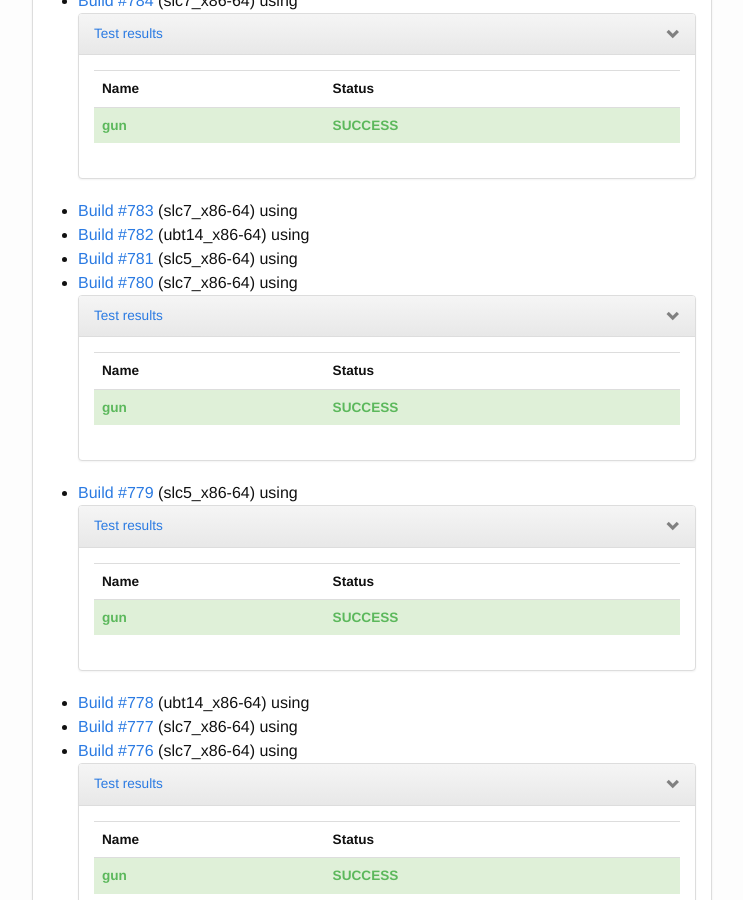
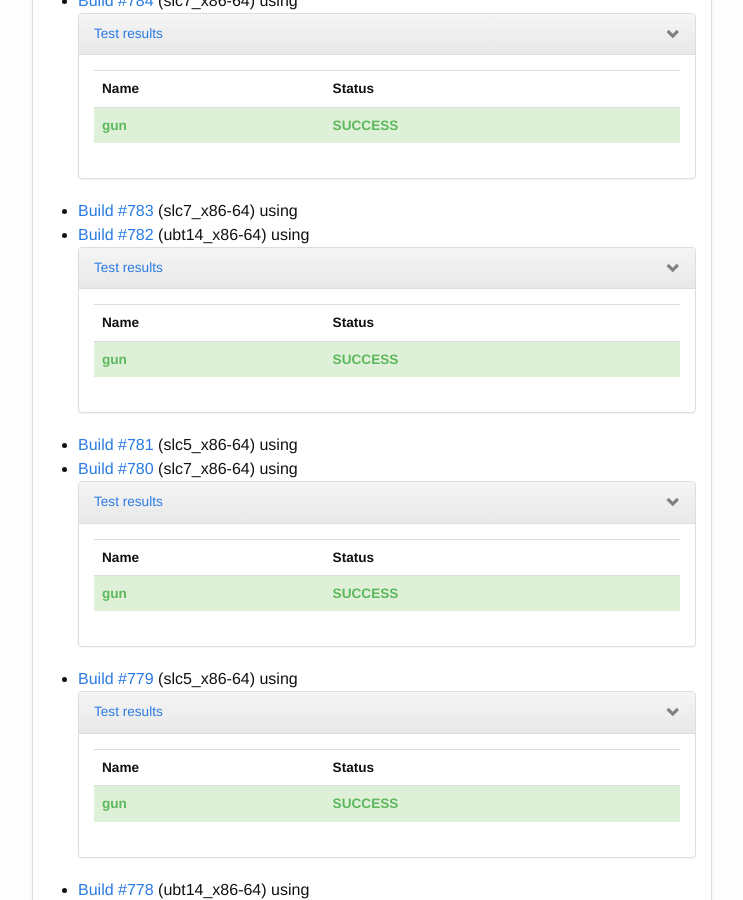
Before and after one commit to alisw/alisw.github.io, a Jekyll site: the page built from index.html, in a window 1280 px wide and 900 px high, scrolled down 413 px. Shown: the whole window, without its empty margins (268-1011 px from the left). Built offline with Jekyll 4.4.1, drawn with Linux system fonts in a browser that asks for light colours; nearby versions of some CDN libraries.

Commit message:
Updated results.

```diff
--- a/_data/tests_status.json
+++ b/_data/tests_status.json
@@ -482,6 +482,18 @@
           } ]
         }
       }, {
+        "key" : "782",
+        "by_name" : {
+          "buckets" : [ {
+            "key" : "gun",
+            "status" : {
+              "buckets" : [ {
+                "key" : "SUCCESS"
+              } ]
+            }
+          } ]
+        }
+      }, {
         "key" : "784",
         "by_name" : {
           "buckets" : [ {
```
